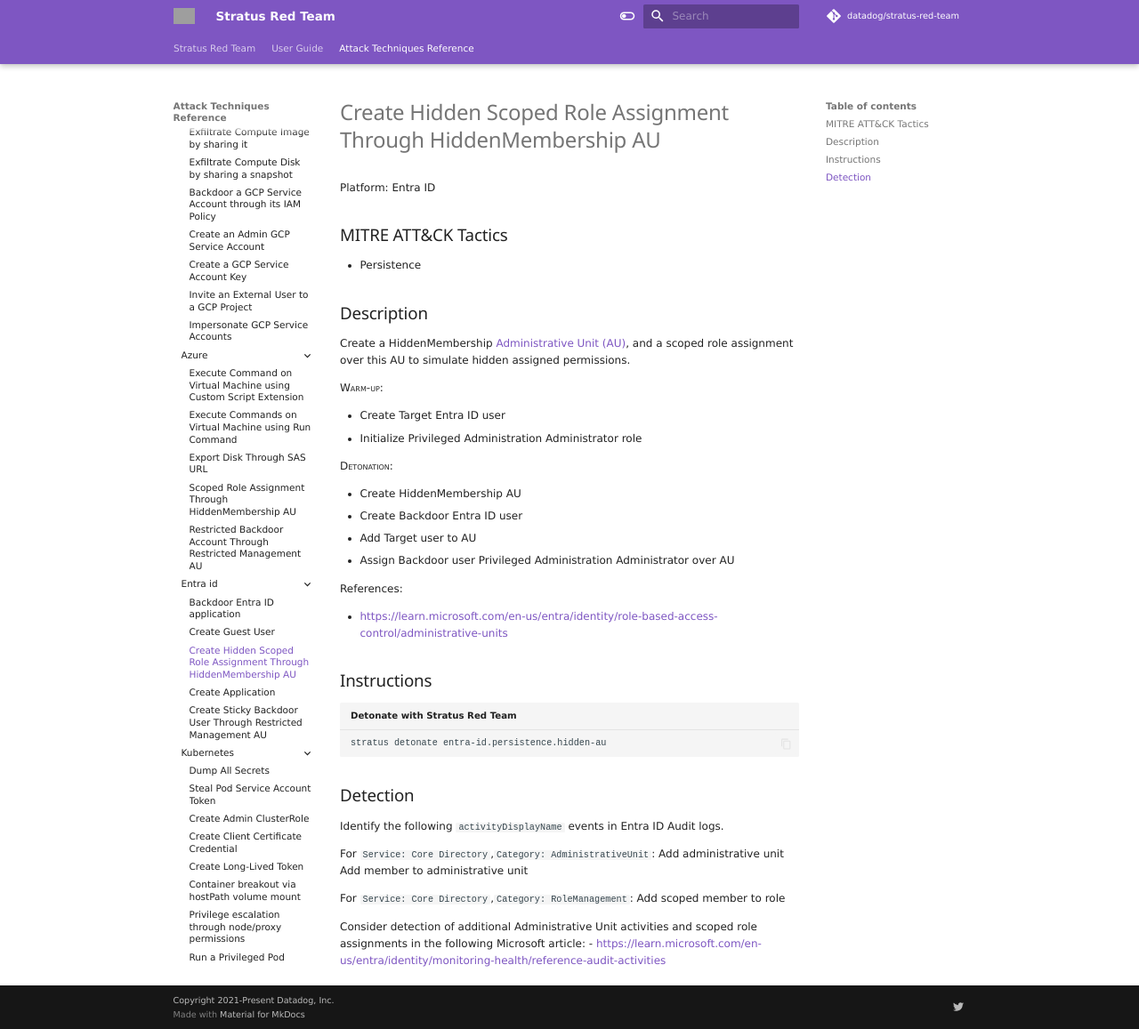
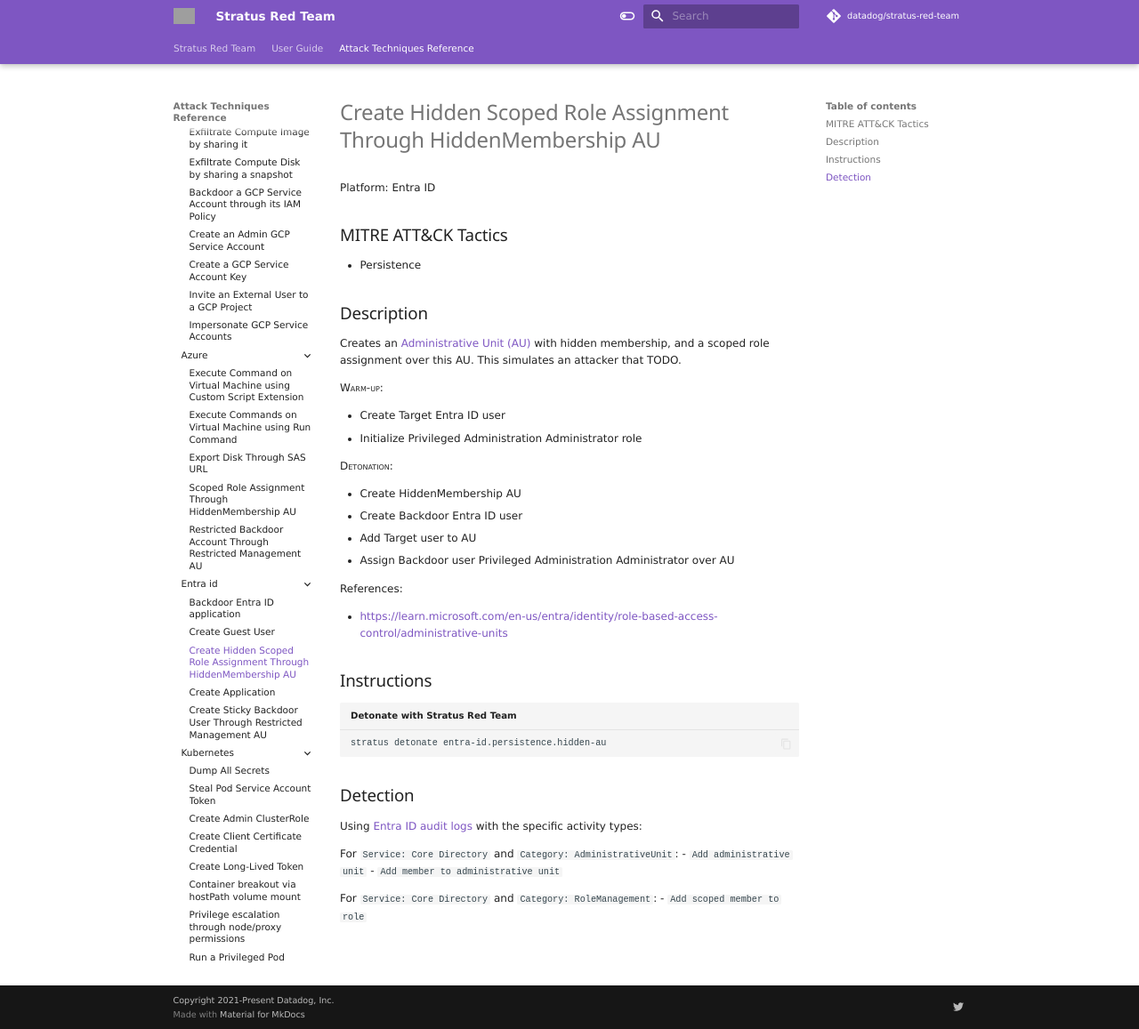
Before and after one commit to DataDog/stratus-red-team, an MkDocs documentation site: the page built from docs/attack-techniques/entra-id/entra-id.persistence.hidden-au.md, in a window 1280 px wide and 1157 px high. Shown: the whole window at 89% size. Built offline with MkDocs 1.6.1 and Material for MkDocs 9.7.7, drawn with Linux system fonts in a browser that asks for light colours; nearby versions of some CDN libraries; library files that are not in the unit come from our copies; comment, search, counter and statistics services are not loaded; grey boxes are pictures that could not be loaded.

Commit message:
Enhancements to entra-id.persistence.hidden-au

```diff
--- a/docs/attack-techniques/entra-id/entra-id.persistence.hidden-au.md
+++ b/docs/attack-techniques/entra-id/entra-id.persistence.hidden-au.md
@@ -17,7 +17,8 @@
 ## Description
 
 
-Create a HiddenMembership [Administrative Unit (AU)](https://learn.microsoft.com/en-us/graph/api/resources/administrativeunit?view=graph-rest-1.0), and a scoped role assignment over this AU to simulate hidden assigned permissions.
+Creates an [Administrative Unit (AU)](https://learn.microsoft.com/en-us/graph/api/resources/administrativeunit?view=graph-rest-1.0) with hidden membership, and a scoped role assignment over this AU.
+This simulates an attacker that TODO.
 
 <span style="font-variant: small-caps;">Warm-up</span>:
 
@@ -45,14 +46,11 @@
 ## Detection
 
 
-Identify the following <code>activityDisplayName</code> events in Entra ID Audit logs.
+Using [Entra ID audit logs](https://learn.microsoft.com/en-us/entra/identity/monitoring-health/concept-audit-logs) with the specific activity types:
 
-For <code>Service: Core Directory</code>,<code>Category: AdministrativeUnit</code>:
-Add administrative unit
-Add member to administrative unit
+For <code>Service: Core Directory</code> and <code>Category: AdministrativeUnit</code>:
+- <code>Add administrative unit</code>
+- <code>Add member to administrative unit</code>
 
-For <code>Service: Core Directory</code>,<code>Category: RoleManagement</code>:
-Add scoped member to role
-
-Consider detection of additional Administrative Unit activities and scoped role assignments in the following Microsoft article:
-- https://learn.microsoft.com/en-us/entra/identity/monitoring-health/reference-audit-activities
+For <code>Service: Core Directory</code> and <code>Category: RoleManagement</code>:
+- <code>Add scoped member to role</code>
```
Also changed, not shown: 1 other file.
